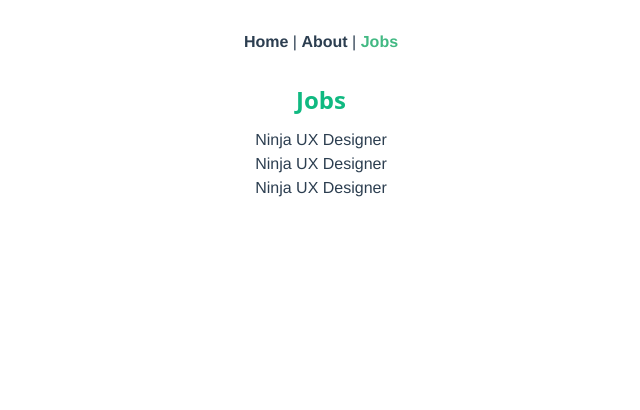
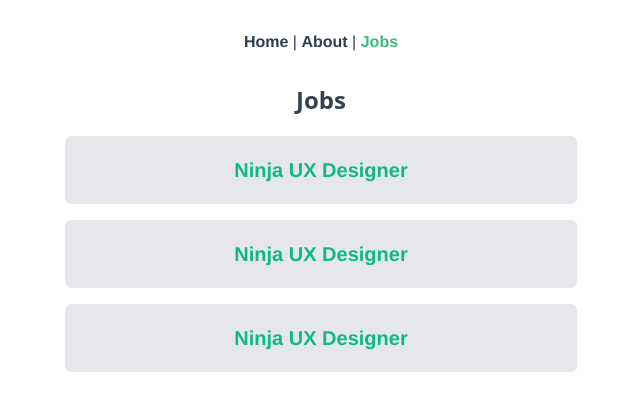
Before and after one commit to cherbear263/vue_jobboard, a Vue app: page /jobs in a window 1280 px wide. Shown: the top 410 px of the page, without its empty margins (319-959 px from the left). Built offline with nearby package versions, Linux system fonts and the light colour scheme.

Commit message:
job details and route params

```diff
--- a/src/router/index.js
+++ b/src/router/index.js
@@ -25,7 +25,9 @@ const routes = [
   {
     path: '/jobs/:id',
     name: 'JobDetails',
-    component: JobDetails
+    component: JobDetails,
+    // accept any route parameters as props
+    props: true
   }
 ]
 
--- a/src/views/jobs/JobDetails.vue
+++ b/src/views/jobs/JobDetails.vue
@@ -6,10 +6,11 @@
 </template>
 <script>
 export default {
-  data() {
-    return {
-      id: this.$route.params.id
-    }
-  }
+  props: ['id'],
+  // data() {
+  //   return {
+  //     id: this.$route.params.id
+  //   }
+  // }
 }
 </script>
--- a/src/views/jobs/Jobs.vue
+++ b/src/views/jobs/Jobs.vue
@@ -1,8 +1,12 @@
 <template>
   <div class="max-w-lg sm:mx-auto mx-3">
-  <h1 class="font-sans text-2xl text-emerald-500 font-bold mb-3">Jobs</h1>
-  <div v-for="job in jobs" :key="job.id">
-    <h2>{{job.title }}</h2>
+  <h1 class="font-sans text-2xl text-gray-700 font-bold mb-5">Jobs</h1>
+  <div v-for="job in jobs" :key="job.id"
+  class="bg-gray-200 rounded-md hover:bg-gray-300 max-w-full my-4 py-5">
+    <router-link :to="{ name: 'JobDetails', params: { id: job.id } }"
+    class="text-xl text-emerald-500 font-semibold cursor-pointer">
+      <h2>{{job.title }}</h2>
+    </router-link>
   </div>
   </div>
 </template>
```
